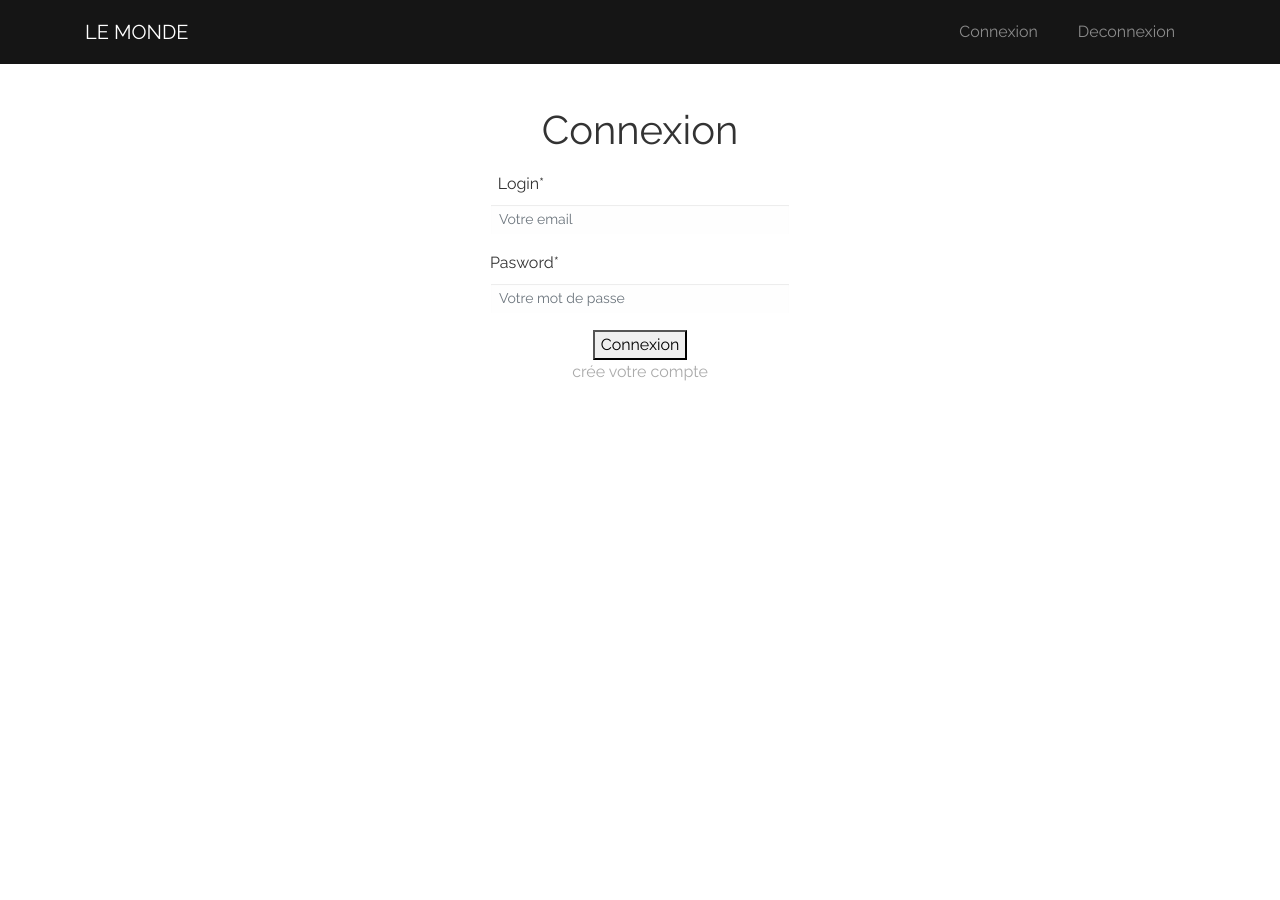
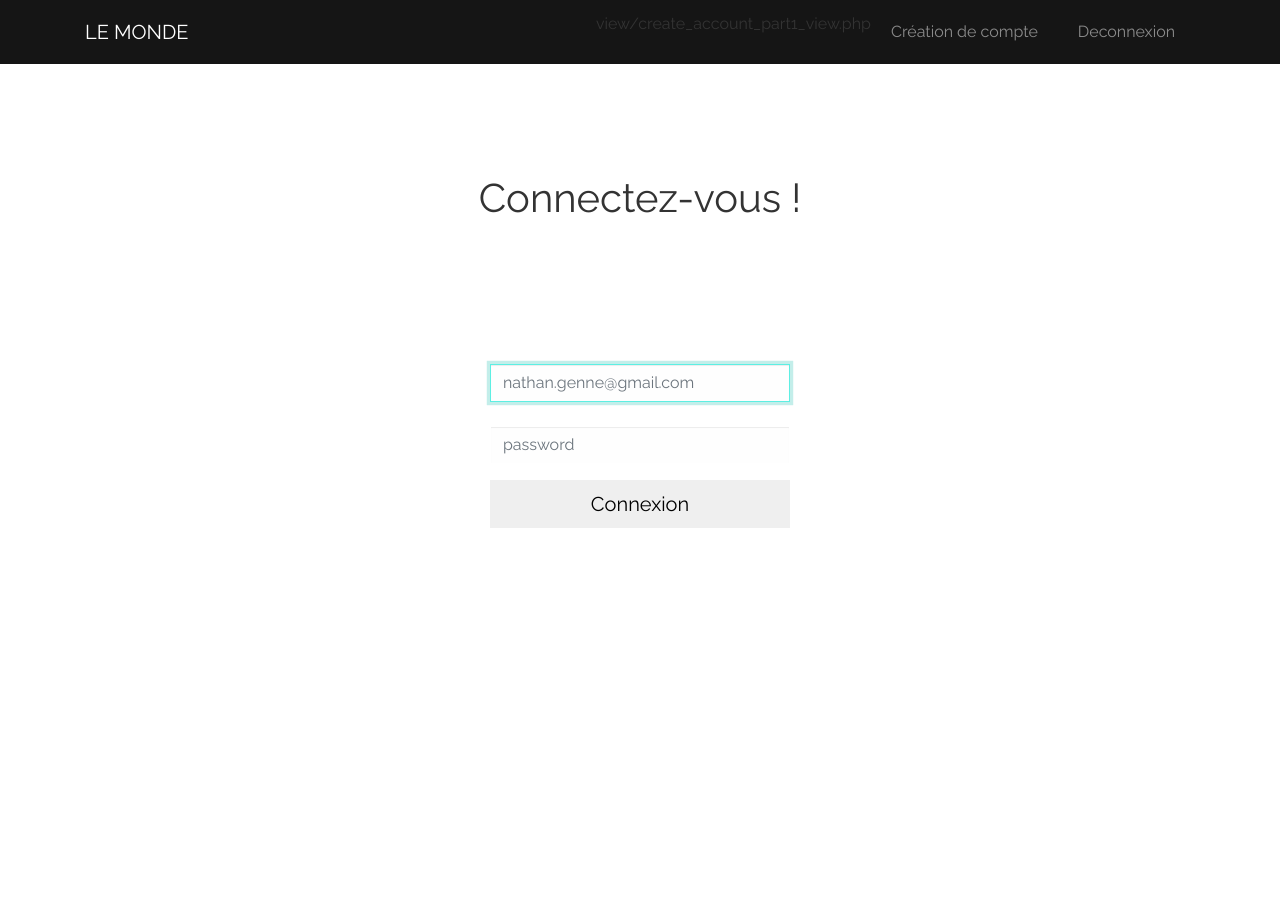
Before and after one commit to NathanGenne/RSS-feed-aggregator, a PHP site: page / in a window 1280 px wide. After the commit the page ends 528 px from the top, so only its background shows below. Run offline with PHP 8.4, Linux system fonts and the light colour scheme; some web fonts are replaced.

Commit message:
function
function de la connexion et déconnexion d'un utilisateur.

```diff
--- a/assets/css/connexion.css
+++ b/assets/css/connexion.css
@@ -6,7 +6,7 @@
 	margin-bottom: 20px;
 }
 
-.formulaire {
+.form-signin {
 	margin: 0 auto;
 	margin-top: 100px;
 	text-align: center;
@@ -20,3 +20,6 @@
 label{
 	margin-right: 6.3cm;
 }
+.erreur{
+	color: red;
+}
--- /dev/null
+++ b/controllers/login_controller.php
@@ -0,0 +1,20 @@
+<?php
+require './models/login_model.php';
+$msg = '';
+if (isset($_POST['login']) && !empty($_POST['username'])
+   && !empty($_POST['password'])) {
+      /* Sécurité supplémentaire */
+      $username = htmlspecialchars($_POST['username']);
+      $pwd      = htmlspecialchars($_POST['password']);
+      $user = get_user($username, $pwd);
+   if ( $user ) {
+      $_SESSION['valid'] = true;
+      $_SESSION['user_email'] = $user;
+      $_SESSION['user_pwd'] = $user['user_pwd'];
+      header('Location: home_page_view.php');
+   } else {
+      $msg = "Mauvais email ou mot de passe";
+   }
+}
+
+?>
--- /dev/null
+++ b/controllers/logout.php
@@ -0,0 +1,6 @@
+<?php
+   session_start();
+   session_destroy();
+
+   header('Location: ../index.php');
+?>
--- a/inc/header.php
+++ b/inc/header.php
@@ -25,12 +25,12 @@
             </button>
             <div class="collapse navbar-collapse text-center justify-content-end" id="navbar3SupportedContent">
                 <ul class="navbar-nav">
-
+                view/create_account_part1_view.php
                     <li class="nav-item mx-2 mb-2 my-md-0">
-                        <a class="nav-link" href="#">Connexion</a>
+                        <a class="nav-link" href="view/create_account_part1_view.php">Création de compte</a>
                     </li>
                     <li class="nav-item mx-2 mb-2 my-md-0">
-                        <a class="nav-link" href="../view/form_creation_vue.php">Deconnexion</a>
+                        <a class="nav-link" href="controllers/logout.php">Deconnexion</a>
                     </li>
                 </ul>
             </div>
--- /dev/null
+++ b/models/login_model.php
@@ -0,0 +1,29 @@
+<?php
+// require_once __DIR__ . './libraries/db.php';
+require './libraries/db.php';
+/* Récupértion d'un user à partir de son email et password */
+ function get_user($email, $password)
+{
+    $db = db_connect();
+
+    $sql = <<<EOD
+    SELECT
+        user_email,
+        user_pwd
+    FROM
+        user
+    WHERE user_email = :input_email AND user_pwd = :input_pwd
+    EOD;
+
+    $userStmt = $db->prepare($sql);
+    $userStmt->bindValue(':input_email', $email);
+    $userStmt->bindValue(':input_pwd', $password);
+
+    $userStmt->execute();
+
+    $user = $userStmt->fetch(PDO::FETCH_ASSOC);
+    return $user;
+}
+
+
+?>
--- /dev/null
+++ b/view/create_account_part1_view.php
@@ -0,0 +1,2 @@
+<!-- header de la page  -->
+<?php require './inc/header.php' ?>
--- a/view/login_view.php
+++ b/view/login_view.php
@@ -1,25 +1,29 @@
 <?php
 // test
 // echo 'login_view';
+require './controllers/login_controller.php'
 
 ?>
 <?php require './inc/header.php' ?>
 <link rel="stylesheet" href="assets/css/connexion.css">
 
-<form class="formulaire " method="post" action="">
-    <h1>Connexion</h1>
+<main role="main" class="pt-5 container mt-3 site-content" id="home">
+    <h1 class="d-flex justify-content-around pt-5 pb-4">Connectez-vous !</h1>
+    <div class = "login-form container">
 
-    <label>Login*</label></br>
-    <input type="hidden" name="to" value="rodson@gmail.com">
-    <div class="form-group">
-        <input type="email" class="form-control form-control-sm" placeholder="Votre email" required="required" name="email">
+        <form class = "form-signin" role = "form"
+        action = "<?php echo htmlspecialchars($_SERVER['PHP_SELF']);?>"
+        method = "post">
+           <input type = "text" class = "form-control"
+              name = "username" placeholder = "nathan.genne@gmail.com"
+              required autofocus></br>
+           <input type = "password" class = "form-control"
+              name = "password" placeholder = "password" required>
+              <p class = "erreur"><?php echo $msg; ?></p>
+           <button class = "btnLogin bg-secondary-color btn btn-lg btn-block" type = "submit"
+              name = "login">Connexion</button>
+        </form>
+
     </div>
-    <div class="form-group">
-        <label>Pasword*</label></br>
-        <input type="password" pattern="^\D[A-z-]*$" class="form-control form-control-sm" id="inlineFormInput" placeholder="Votre mot de passe" required="required" name="name">
-    </div>
-
-    <button class="connexion" value="login" name="login" type="submit" class="btn btn-success">Connexion</button> <br>
-    <a class="compte" href="./form_creation_vue.php">crée votre compte</a>
-</form>
+</main>
 <?php require './inc/footer.php' ?>
```
